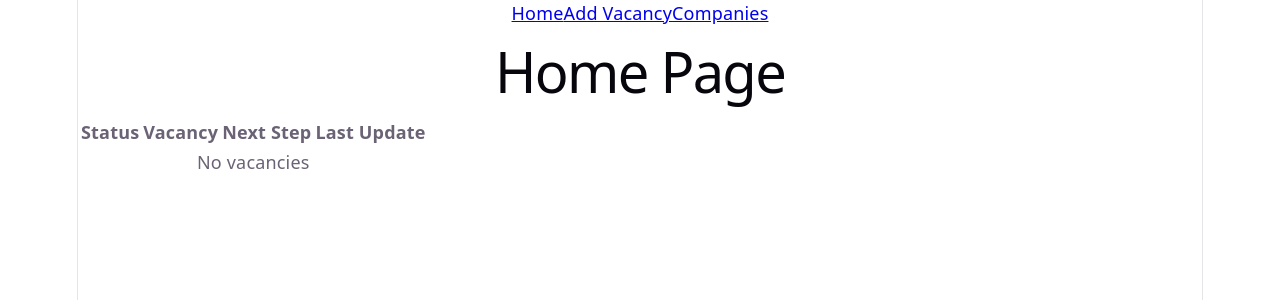
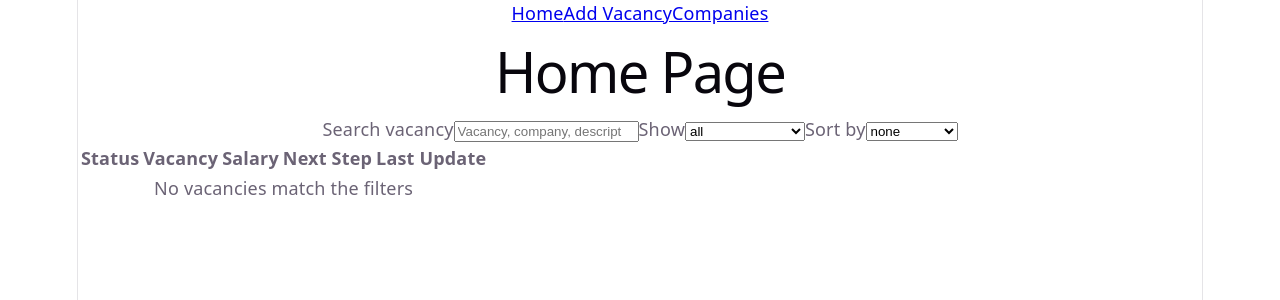
Before and after one commit to sysakm/vacancy_tracker, a React (Vite) app: page / in a window 1280 px wide. Shown: the top 300 px of the page. Built offline with nearby package versions, Linux system fonts and the light colour scheme.

Commit message:
Expand dashboard, add sorting and filtering

```diff
--- a/src/components/VacanciesDashboard.tsx
+++ b/src/components/VacanciesDashboard.tsx
@@ -1,35 +1,189 @@
 import {useAppSelector} from "@/app/hooks.ts"
-import {companiesSelector, updatesSelector, vacanciesSelector} from "@/app/selectors.ts"
+import {
+    companiesSelector,
+    contactsSelector,
+    notesSelector,
+    updatesSelector,
+    vacanciesSelector
+} from "@/app/selectors.ts"
 import {Link} from "react-router-dom"
-import {aggregateVacancyDateUtil} from "@/utils/vacancyUtils.ts"
+import {aggregateVacancyDateUtil, statusToNumberValue, type VacancyDashboardEntry} from "@/utils/vacancyUtils.ts"
+import {useMemo, useState} from "react"
+
+const filterTypes = ['all', 'not applied', 'ongoing process', 'next steps', 'offer', 'unresolved'] as const
+type FilterType = (typeof filterTypes)[number]
+
+const filterTypeToFilter: Record<FilterType, (entry: VacancyDashboardEntry) => boolean> = {
+    'all': () => true,
+    'not applied': (entry) => entry.status === 'Not Applied',
+    'ongoing process': (entry) => statusToNumberValue(entry.status) >= 0 && statusToNumberValue(entry.status) < 500,
+    'next steps': (entry) => entry.nextStep !== '-',
+    'offer': (entry) => entry.status === 'Offer',
+    'unresolved': (entry) => statusToNumberValue(entry.status) < 500
+}
+
+const sortingTypes = ['none', 'position', 'date posted', 'salary', 'company', 'next step', 'last update', 'status'] as const
+const sortingDirections = ['asc', 'desc'] as const
+type SortingType = (typeof sortingTypes)[number]
+type SortingDirection = (typeof sortingDirections)[number]
+
+const sortingTypeToComparator: Record<SortingType, (a: VacancyDashboardEntry, b: VacancyDashboardEntry) => number> = {
+    'none': (_a, _b) => 0,
+    'position': (a, b) => a.vacancy.name.localeCompare(b.vacancy.name),
+    'date posted': (a, b) => a.vacancy.datePosted.localeCompare(b.vacancy.datePosted),
+    'salary': (a, b) => {
+        const valueA = a.vacancy.salary.type === 'fixed' ?
+            a.vacancy.salary.value : (a.vacancy.salary.type === 'fork' ?
+                Math.trunc((a.vacancy.salary.start + a.vacancy.salary.end) / 2) : 0)
+        const valueB = b.vacancy.salary.type === 'fixed' ?
+            b.vacancy.salary.value : (b.vacancy.salary.type === 'fork' ?
+                Math.trunc((b.vacancy.salary.start + b.vacancy.salary.end) / 2) : 0)
+        return valueA - valueB
+    },
+    'company': (a, b) => a.companyName.localeCompare(b.companyName),
+    'next step': (a, b) => a.nextStep.localeCompare(b.nextStep),
+    'last update': (a, b) => a.lastUpdate.localeCompare(b.lastUpdate),
+    'status': (a, b) => statusToNumberValue(a.status) - statusToNumberValue(b.status)
+}
+const sortingDirectionToComparator: Record<SortingDirection, number> = {
+    'asc': 1,
+    'desc': -1
+}
+const sortingTypeToBottomPredicate = new Map<SortingType, (entry: VacancyDashboardEntry) => boolean>()
+sortingTypeToBottomPredicate.set('salary', // unknown salary at the bottom
+    (entry) => entry.vacancy.salary.type === 'unknown'
+)
+sortingTypeToBottomPredicate.set('next step', // no next step at the bottom
+    (entry) => entry.nextStep === '-'
+)
+sortingTypeToBottomPredicate.set('last update', // no updates at the bottom
+    (entry) => entry.lastUpdate === '-'
+)
+sortingTypeToBottomPredicate.set('status', // rejects/dropouts at the bottom
+    (entry) => entry.status === 'Reject' || entry.status === 'Drop Out'
+)
 
 function VacanciesDashboard() {
+    const [searchQuery, setSearchQuery] = useState('')
+    const [filterType, setFilterType] = useState<FilterType>('all')
+    const [sortingType, setSortingType] = useState<SortingType>('none')
+    const [sortingDirection, setSortingDirection] = useState<SortingDirection>('asc')
+
     const vacancies = useAppSelector(vacanciesSelector)
     const companies = useAppSelector(companiesSelector)
     const updates = useAppSelector(updatesSelector)
-    const vacancyEntries = aggregateVacancyDateUtil(vacancies, companies, updates)
+    const contacts = useAppSelector(contactsSelector)
+    const notes = useAppSelector(notesSelector)
+
+    const query = searchQuery.trim().toLowerCase()
+    const vacancyEntries = useMemo(
+        () => aggregateVacancyDateUtil(vacancies, companies, updates),
+        [vacancies, companies, updates]
+    )
+    const vacancyEntriesFiltered = useMemo(() => {
+        return vacancyEntries.filter(entry => {
+            if (!query) return true
+
+            if (entry.vacancy.name.toLowerCase().includes(query) ||
+                entry.vacancy.description.toLowerCase().includes(query) ||
+                entry.companyName.toLowerCase().includes(query)) return true
+
+            const vacId = entry.vacancy.id
+            if (updates.some(update =>
+                update.vacancyId === vacId && update.description.toLowerCase().includes(query))) return true
+            if (contacts.some(contact =>
+                contact.vacancyId === vacId &&
+                (contact.name.toLowerCase().includes(query) || contact.description.toLowerCase().includes(query)))) return true
+            if (notes.some(note =>
+                note.vacancyId === vacId && note.note.toLowerCase().includes(query))) return true
+
+            return false
+        }).filter(entry =>
+            filterTypeToFilter[filterType](entry)
+        ).toSorted((a, b) => {
+            const aBottom = sortingTypeToBottomPredicate.get(sortingType)?.(a) ?? false
+            const bBottom = sortingTypeToBottomPredicate.get(sortingType)?.(b) ?? false
+            if (aBottom && !bBottom) return 1
+            if (!aBottom && bBottom) return -1
+
+            return sortingTypeToComparator[sortingType](a, b) * sortingDirectionToComparator[sortingDirection]
+        })
+    }, [vacancyEntries, query, filterType, sortingType, sortingDirection, updates, contacts, notes])
+
     return (
+        <>
+            <div>
+                <label htmlFor='vacancy-search'>
+                    <span>Search vacancy</span>
+                    <input
+                        id='vacancy-search'
+                        type='search'
+                        placeholder='Vacancy, company, description, note'
+                        value={searchQuery}
+                        onChange={(e) => setSearchQuery(e.target.value)}
+                    />
+                </label>
+                <label htmlFor='vacancy-filter'>
+                    <span>Show</span>
+                    <select id='vacancy-filter'
+                            value={filterType}
+                            onChange={(e) => setFilterType(e.target.value as FilterType)}>
+                        {filterTypes.map(filter => (
+                            <option key={`filter-type-${filter}`} value={filter}>
+                                {filter}
+                            </option>
+                        ))}
+                    </select>
+                </label>
+                <label htmlFor='vacancy-sort'>
+                    <span>Sort by</span>
+                    <select id='vacancy-sort'
+                            value={sortingType}
+                            onChange={(e) => setSortingType(e.target.value as SortingType)}>
+                        {sortingTypes.map(sorting => (
+                            <option key={`sorting-type-${sorting}`} value={sorting}>
+                                {sorting}
+                            </option>
+                        ))}
+                    </select>
+                </label>
+                {sortingType !== 'none' && (<label htmlFor='vacancy-sort-direction'>
+                    <span>Direction</span>
+                    <select id='vacancy-sort-direction'
+                            value={sortingDirection}
+                            onChange={(e) => setSortingDirection(e.target.value as SortingDirection)}>
+                        {sortingDirections.map(direction => (
+                            <option key={`sorting-direction-${direction}`} value={direction}>
+                                {direction}
+                            </option>
+                        ))}
+                    </select>
+                </label>)}
+            </div>
             <div>
                 <table>
                     <thead>
                         <tr>
                             <th>Status</th>
                             <th>Vacancy</th>
+                            <th>Salary</th>
                             <th>Next Step</th>
                             <th>Last Update</th>
                         </tr>
                     </thead>
                     <tbody>
-                    {vacancyEntries.map(entry => <tr key={`vacancy-dashboard-row-${entry.vacancy.id}`}>
+                        {vacancyEntriesFiltered.map(entry => <tr key={`vacancy-dashboard-row-${entry.vacancy.id}`}>
                             <td>{entry.status}</td>
                             <td><Link to={`/vacancy/${entry.vacancy.id}`}>{entry.vacancy.name} @ {entry.companyName}</Link></td>
+                            <td>{entry.salary}</td>
                             <td>{entry.nextStep}</td>
                             <td>{entry.lastUpdate}</td>
                         </tr>)}
-                    {vacancyEntries.length === 0 && <tr><td colSpan={4}>No vacancies</td></tr>}
+                        {vacancyEntriesFiltered.length === 0 && <tr><td colSpan={5}>No vacancies match the filters</td></tr>}
                     </tbody>
                 </table>
             </div>
+        </>
     )
 }
 
--- a/src/utils/vacancyUtils.ts
+++ b/src/utils/vacancyUtils.ts
@@ -6,15 +6,30 @@ import {
     type VacancyUpdate
 } from "@/types/processUpdateTypes.ts"
 
-type VacancyDashboardEntry = {
+export const vacancyStatuses = [
+    'Not Applied',
+    'Applied',
+    'Interviewing',
+    'Take Home Task',
+    'Trial Period',
+    'Checking',
+    'Reject',
+    'Drop Out',
+    'Offer'
+] as const
+
+export type VacancyStatus = (typeof vacancyStatuses)[number]
+
+export type VacancyDashboardEntry = {
     vacancy: Vacancy;
+    salary: string;
     companyName: string;
-    status: string;
+    status: VacancyStatus;
     lastUpdate: string;
     nextStep: string;
 }
 
-export function lastUpdateToStatusUtil(update: UpdateType | undefined): string {
+export function lastUpdateToStatusUtil(update: UpdateType | undefined): VacancyStatus {
     if (!update) return 'Not Applied'
     if (update === 'apply' || update === 'recruiterReachOut' || update === 'referral') return 'Applied'
     if (update === 'inviteToInterview') return 'Interviewing'
@@ -25,6 +40,18 @@ export function lastUpdateToStatusUtil(update: UpdateType | undefined): string {
     if (update === 'selfReject') return 'Drop Out'
     if (update === 'offer') return 'Offer'
     throw new Error('Unexpected update')
+}
+
+export function statusToNumberValue(status: VacancyStatus): number {
+    if (status === 'Not Applied') return -1000
+    if (status === 'Reject' || status === 'Drop Out') return 1000
+    if (status === 'Offer') return 500
+    if (status === 'Applied') return 0
+    if (status === 'Interviewing') return 100
+    if (status === 'Take Home Task') return 200
+    if (status === 'Trial Period') return 400
+    if (status === 'Checking') return 300
+    return 0
 }
 
 export function updateTypeToHandleUtil(update: UpdateType) {
@@ -52,6 +79,9 @@ export function updateTypeToStepTypeUtil(update: InterviewUpdateType) {
 
 export function aggregateVacancyDateUtil(vacancies: Array<Vacancy>, companies: Array<Company>, updates: Array<VacancyUpdate>): Array<VacancyDashboardEntry> {
     function vacancyToEntry(vacancy: Vacancy): VacancyDashboardEntry {
+        const salary = vacancy.salary.type === 'unknown' ? 'unknown' : (
+            vacancy.salary.type === 'fixed' ? `$${vacancy.salary.value}` : `$${vacancy.salary.start}-${vacancy.salary.end}`
+        )
         const vacancyUpdates = updates.filter(update => update.vacancyId === vacancy.id)
         const lastUpdate = vacancyUpdates.length > 0 ? vacancyUpdates.reduce(
             (last, cur) => last.datetime.localeCompare(cur.datetime) < 0 ? cur : last
@@ -69,9 +99,10 @@ export function aggregateVacancyDateUtil(vacancies: Array<Vacancy>, companies: A
 
         return {
             vacancy,
+            salary,
             companyName: companies.find(company => company.id === vacancy.companyId)?.name ?? 'Unknown company',
             status: lastUpdateToStatusUtil(lastUpdate?.type),
-            lastUpdate: lastUpdate ? `${lastUpdate.datetime} - ${updateTypeToHandleUtil(lastUpdate.type)}` : 'No updates yet',
+            lastUpdate: lastUpdate ? `${lastUpdate.datetime} - ${updateTypeToHandleUtil(lastUpdate.type)}` : '-',
             nextStep: nextStep ? `${nextStep.stepDatetime} - ${updateTypeToStepTypeUtil(nextStep.type as InterviewUpdateType)}` : '-',
         }
     }
```
Lines whose indentation alone changed are shown as unchanged.
